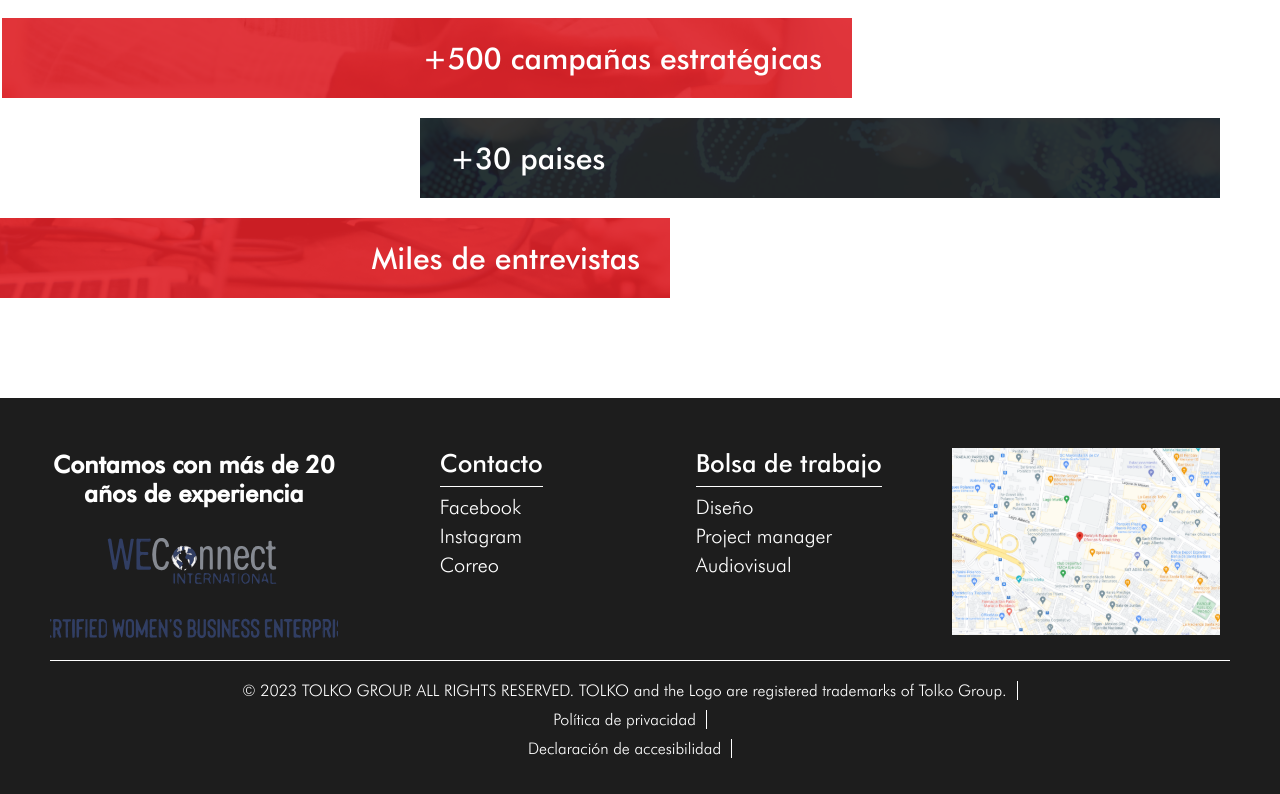
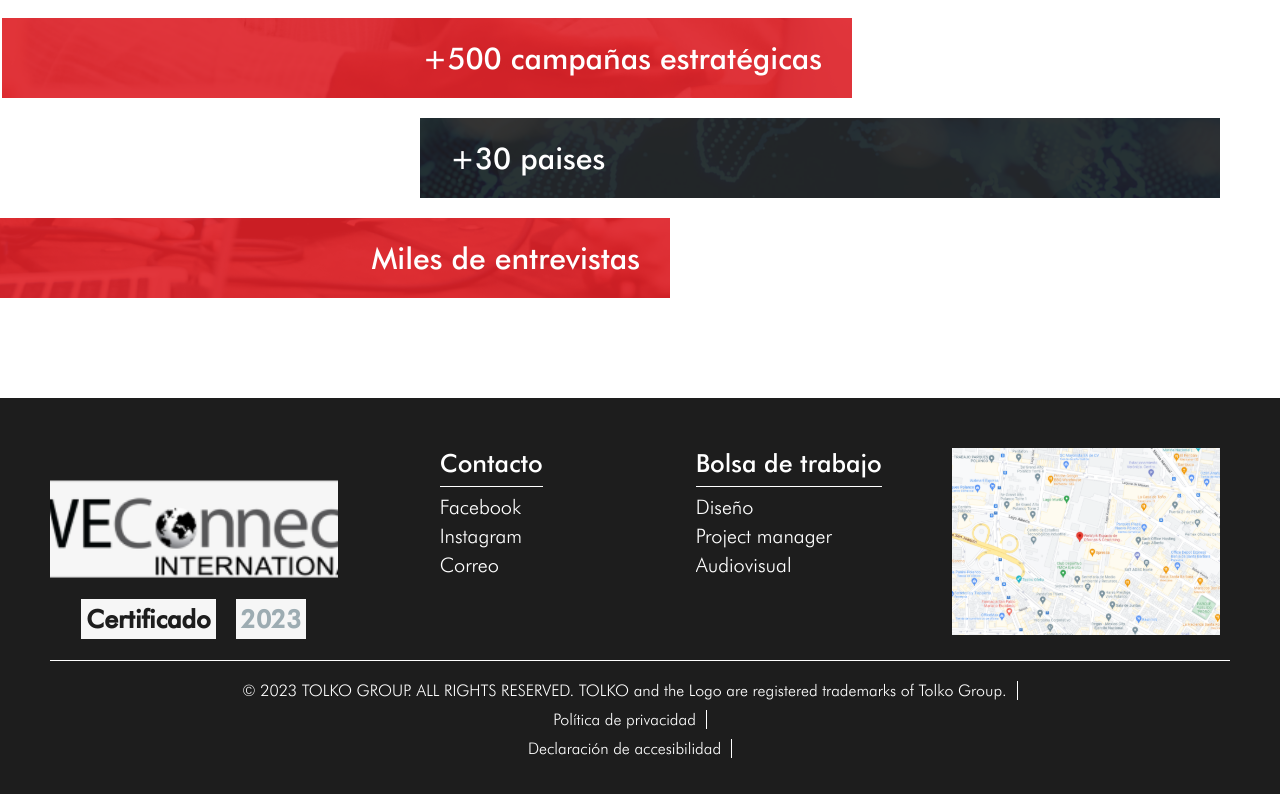
Before and after one commit to msandovalv2022/tolko, a React (Create React App) app: page / in a window 1280 px wide. Shown: the part 2604-3398 px from the top of the page. Built offline with nearby package versions, Linux system fonts and the light colour scheme.

Commit message:
CHANGES: el llogo de we connect cambia por uno más chico y con fondo blanco

```diff
--- a/src/components/footer.jsx
+++ b/src/components/footer.jsx
@@ -9,6 +9,7 @@ import horizontalSplit from "./horizontalSplit,";
 import googleMaps from '../assets/img/googleMaps.svg';
 import horizontalGoogleMap from '../assets/img/horizontalGoogleMap.png';
 import weConnectImg from '../assets/img/weConnect.svg';
+import logoBlanco_weConnectImg from '../assets/img/logoBlanco_weConnect.png';
 const Footer = () => {
   const {t} = useTranslation();
 
@@ -16,8 +17,8 @@ const Footer = () => {
     <footer className="footer bgBlack whiteTx">
       <section className="footer__firstPart">
         <div className="footer__firstPart--text">
-          <h2>{t("footer.experiencia")}</h2>
-          <img src={weConnectImg} alt="Logo we connect" />
+          <img src={logoBlanco_weConnectImg} alt="Logo we connect" />
+          <p> <b className='text1'> {t("footer.certificado")} </b> <b className='text2'> {t("footer.2023")} </b></p>
         </div>
         <div className="footer__firstPart--social">
           <p>{t("footer.contacto")}</p>
--- a/src/config/i18next_config.js
+++ b/src/config/i18next_config.js
@@ -60,7 +60,8 @@ i18n
                 },
                 // -------------FOOTER---------------
                 "footer":{
-                    "experiencia": "Contamos con más de 20 años de experiencia",
+                    "certificado": "Certificado",
+                    "2023": "2023",
                     "contacto": "Contacto",
                     "contactoFacebook": "Facebook",
                     "contactoInstagram": "Instagram",
--- a/src/styles/base/_colors.scss
+++ b/src/styles/base/_colors.scss
@@ -4,3 +4,4 @@ $grey2: #606F86;
 $grey3: #2D2D2D;
 $black: #1D1D1D;
 $white: #FFF;
+$whiteSmoke: #F6F6F6;
--- a/src/styles/layout/_footer.scss
+++ b/src/styles/layout/_footer.scss
@@ -19,8 +19,25 @@
       flex-direction: column;
       justify-content: center;
       align-items: center;
-      h2 {
+      img{
+        margin-top: 0;
+        margin-bottom: 20px;
+      }
+      p {
         text-align: center;
+        display: flex;
+        justify-content: center;
+        .text1{
+          background-color: $whiteSmoke;
+          color: $black;
+          margin-right: 20px;
+          padding: 5px;
+        }
+        .text2{
+          background-color: $whiteSmoke;
+          color: $grey1;
+          padding: 5px;
+        }
       }
       img {
         margin-top: 30px;
@@ -232,6 +249,9 @@
       justify-content: center;
       align-items: center;
       &--text{
+        img{
+          height: 60px;
+        }
         margin-bottom: 30px;
       }
       &--social{
```
Also changed, not shown: src/assets/img/logoBlanco_weConnect.png (added).
